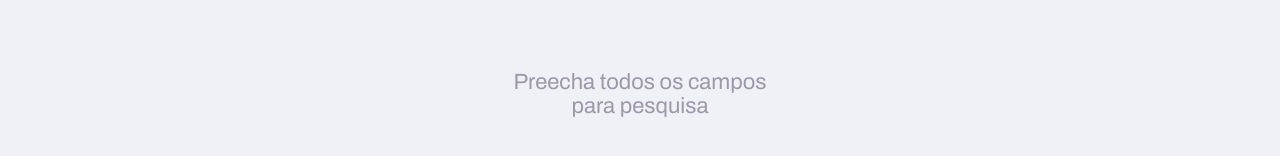
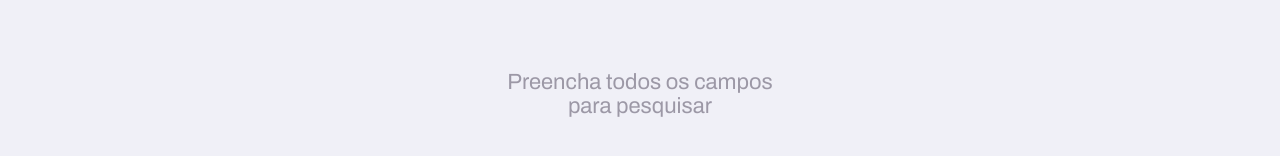
Before and after one commit to alexandrezardini/proffy, a React (Create React App) app: page /study in a window 1280 px wide. Shown: the part 402-558 px from the top of the page. Built offline with nearby package versions, Linux system fonts and the light colour scheme.

Commit message:
fix text field

```diff
--- a/src/pages/TeacherList/index.tsx
+++ b/src/pages/TeacherList/index.tsx
@@ -29,7 +29,7 @@ function TeacherList() {
     if (search.includes('a')) {
       return (
         <div className='empty-search'>
-          <h1 className='title-empty-list'>Preecha todos os campos para pesquisa</h1>
+          <h1 className='title-empty-list'>Preencha todos os campos para pesquisar</h1>
         </div>
       );
     } else if (teachers.length > 0) {
```
